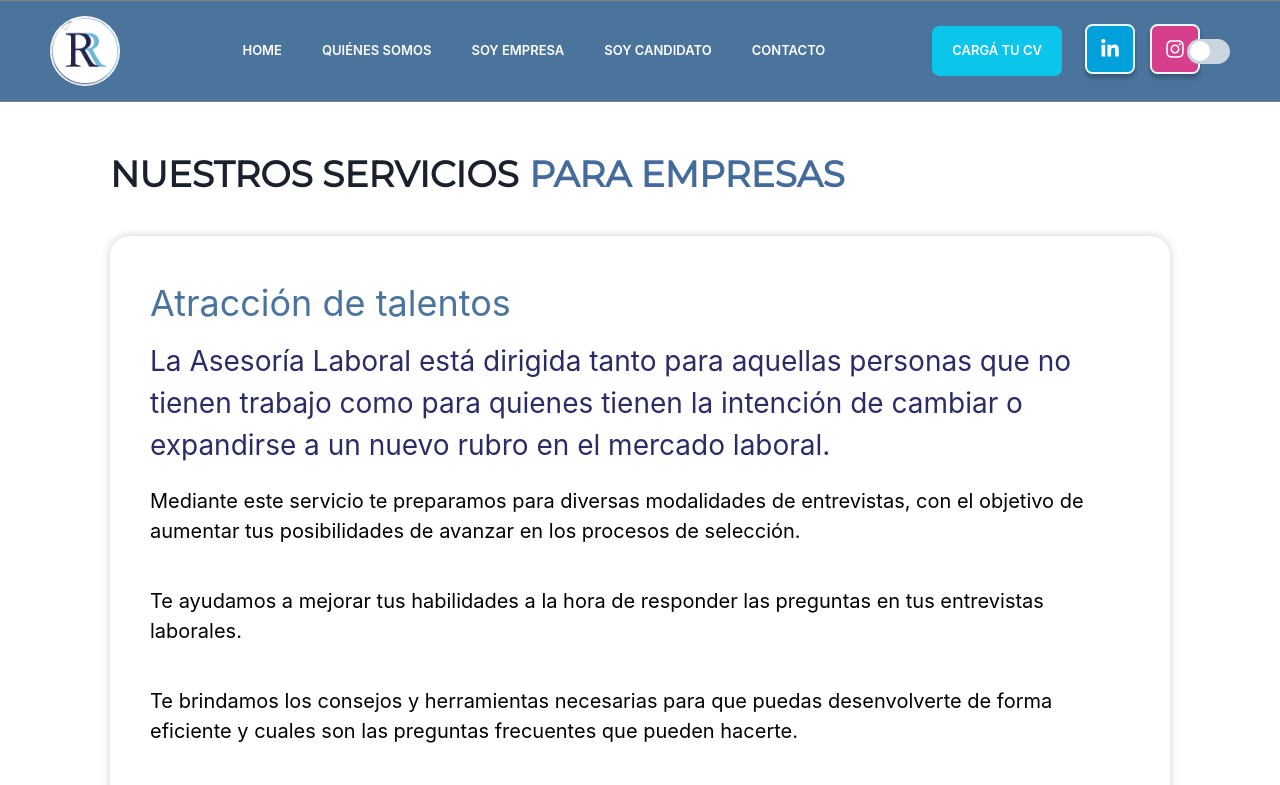
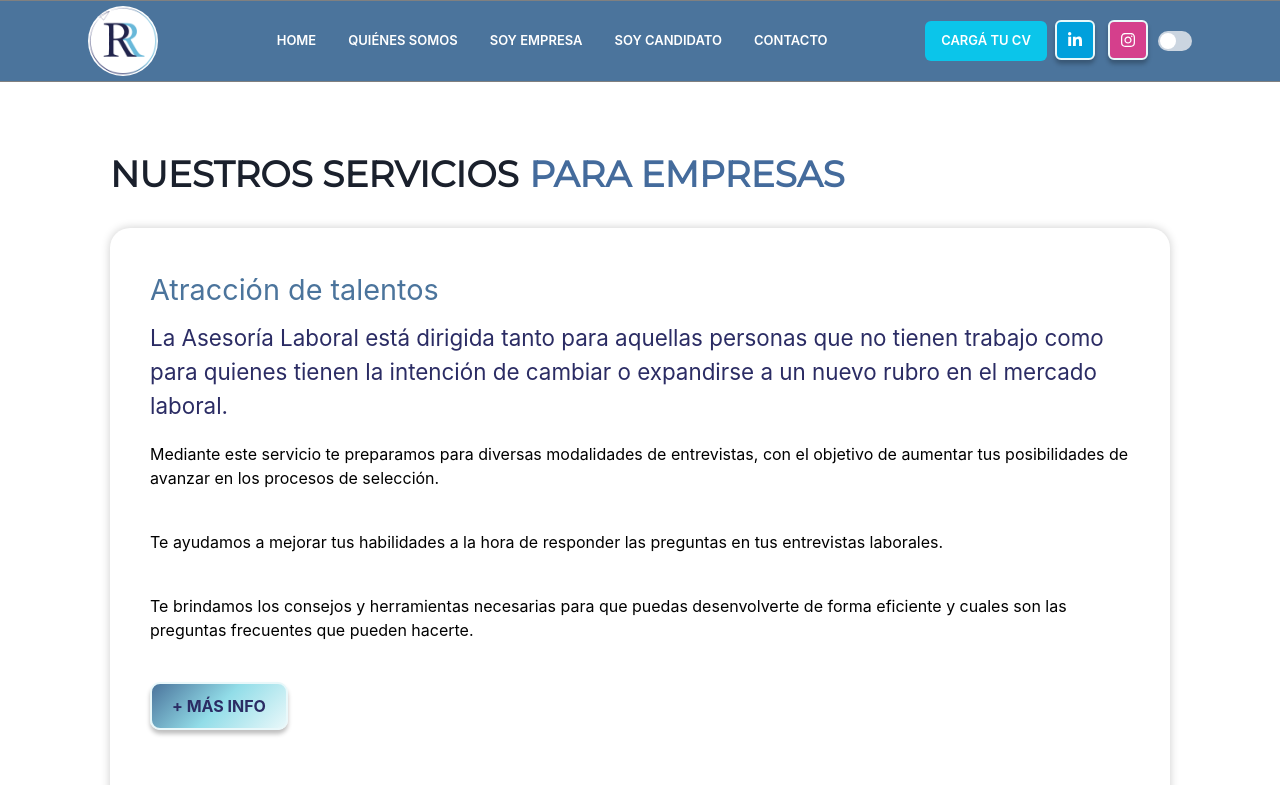
Before and after one commit to AgustinaMonzon/rrconsultora, a React (Create React App) app: page /soyEmpresa in a window 1280 px wide. Shown: the top 785 px of the page. Built offline with nearby package versions, Linux system fonts and the light colour scheme.

Commit message:
cambios en hoy

```diff
--- a/src/Components/Empresas/Empresas.css
+++ b/src/Components/Empresas/Empresas.css
@@ -34,18 +34,3 @@
     width: 90%;
   }
 }
-html {
-  font-size: 16px;
-}
-
-@media (min-width: 768px) {
-  html {
-    font-size: 18px;
-  }
-}
-
-@media (min-width: 1024px) {
-  html {
-    font-size: 20px;
-  }
-}
--- a/src/Components/Home/Home.js
+++ b/src/Components/Home/Home.js
@@ -121,7 +121,7 @@ function Home() {
           <Image
             justifyContent={"center"}
             marginLeft={["2%", "20%", "20%"]}
-            w={["85%", "60%"]}
+            w={["88%", "65%"]}
             src="https://res.cloudinary.com/dc9ofeyv7/image/upload/v1677772329/FORTALECIENDO_LA_MANERA_QUE_CONECTAN_LAS_PERSONAS_Y_LAS_EMPRESAS_1_vvctap.png"
           />
         </Box>
--- a/src/Components/SoyCandidato/SoyCandidato.css
+++ b/src/Components/SoyCandidato/SoyCandidato.css
@@ -1,19 +1,3 @@
-.my-headingEm {
-  font-family: 'Montserrat', sans-serif;
-  font-size: 2xl;
-  color: black;
-  font-weight: bold;
-  text-align: center;
-  margin-top: 30px;
-}
-
-.my-headingEm span {
-color: #446b9c;
-  padding: 0 5px;
-  font-family: 'Montserrat', sans-serif;
-  font-size: 2xl;
-
-}
 body {
   margin: 0;
   padding: 0;
@@ -34,10 +18,6 @@ nav {
   background-color: #4b749c;
   color: #d4cfcf;
 }
-
-
-
-
 
 ul {
   list-style: none;
--- a/src/Components/SoyEmpresa/SoyEmpresa.js
+++ b/src/Components/SoyEmpresa/SoyEmpresa.js
@@ -33,7 +33,7 @@ function SoyEmpresa() {
         <Box display={["grid", "grid", "flex"]}>
           <Heading
             as="h1"
-            fontSize={["20px", "28px", "36px", "36px"]}
+            fontSize={`clamp(20px, 6vw, 36px)`}
             mb={{ base: 6, md: 6 }}
             mt={["-5%", "5%"]}
             fontFamily="'Montserrat', sans-serif"
@@ -50,7 +50,7 @@ function SoyEmpresa() {
             marginLeft={["0%", "1%"]}
             color={"#446b9c"}
             fontWeight="bold"
-            fontSize={["20px", "28px", "36px", "36px"]}
+            fontSize={`clamp(20px, 6vw, 36px)`}
             fontFamily="'Montserrat', sans-serif"
           >
             PARA EMPRESAS
@@ -61,7 +61,7 @@ function SoyEmpresa() {
             {servicios.map((servicio, index) => (
               <li key={index}>
                 <h3>{servicio.title}</h3>
-                <p fontSize={["10px", "15px", "18px", "18px"]}>
+                <p fontSize={`clamp(13px, 2.5vw, 18px)`}>
                   {servicio.description}
                 </p>
                 <ul fontSize={["13px", "15px", "18px"]}>
```
